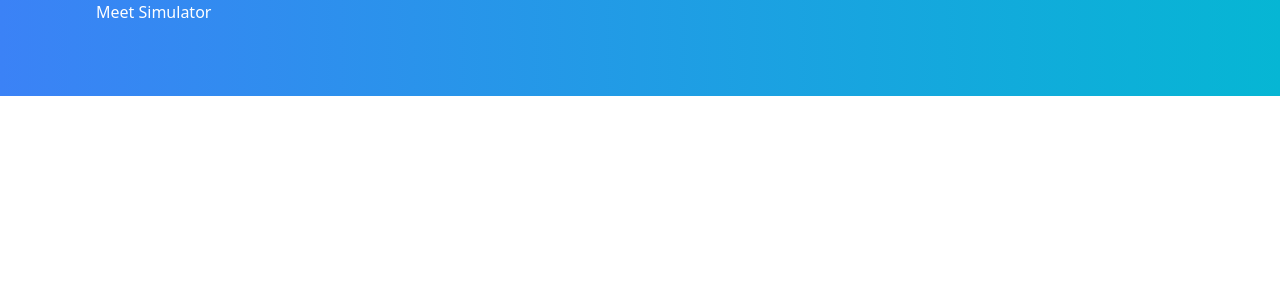
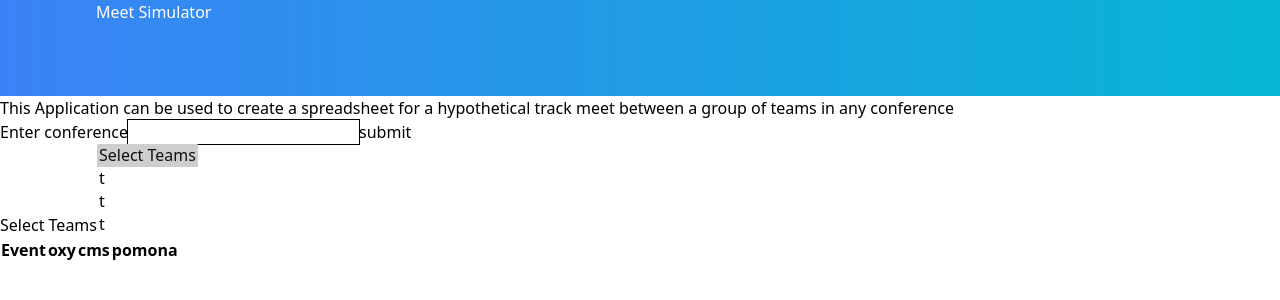
Before and after one commit to jsheh67/meetPredictorV2, a React (Create React App) app in the folder frontend/: page / in a window 1280 px wide. Shown: the top 300 px of the page. Built offline with nearby package versions, Linux system fonts and the light colour scheme.

Commit message:
setting things up, will get some dummy data for rendering of table

```diff
--- a/frontend/src/App.js
+++ b/frontend/src/App.js
@@ -1,11 +1,20 @@
+
+import './App.css';
+import Description from './components/Description';
+import ConfSearch from './components/ConfSearch';
+import TeamFilter from './components/TeamFilter';
 import Header from './components/Header';
-import './App.css';
+import ResultTable from './components/ResultTable';
 
 function App() {
   return (
-    <div className="App">
-      <header className="App-header">
+    <div className="App" >
+      <header className="App-header ">
         <Header />
+        <Description />
+        <ConfSearch />
+        <TeamFilter />
+        <ResultTable />
 
 
       </header>
--- a/frontend/src/components/ConfSearch.js
+++ b/frontend/src/components/ConfSearch.js
@@ -1,4 +1,12 @@
 function ConfSearch(){
+
+    return(
+        <div className="container">
+            <label htmlFor="conf"> Enter conference</label>
+            <input className="outline outline-1 outline-black"id="conf" type="text"></input>
+            <button> submit </button>
+        </div>
+    )
 
 }
 export default ConfSearch;
--- /dev/null
+++ b/frontend/src/components/Description.js
@@ -0,0 +1,11 @@
+function Description(){
+
+    return(
+        <div className="container mx-auto">
+            <p> This Application can be used to create a spreadsheet
+                for a hypothetical track meet between a group of teams in any conference
+            </p>
+        </div>
+    )
+}
+export default Description;
--- a/frontend/src/components/ResultTable.js
+++ b/frontend/src/components/ResultTable.js
@@ -1,4 +1,23 @@
 function ResultTable(){
+
+    const teams=["oxy","cms","pomona"];
+
+    const teamHeaderFactory=()=>{
+        return( teams.map(t=>{
+            return (
+                <th> {t}</th>
+            )
+        }))
+    }
+
+    return(
+        <table>
+            <tr>
+                <th>Event</th>
+                {teamHeaderFactory()}
+            </tr>
+        </table>
+    )
 
 }
 export default ResultTable;
--- a/frontend/src/components/TeamFilter.js
+++ b/frontend/src/components/TeamFilter.js
@@ -1,4 +1,25 @@
 function TeamFilter(){
+
+    const teams=["lmu","ucla","wsu","uw"];
+
+    const teamFactory=()=>{
+        return (teams.map(t=>{
+            return(
+                <option value={t}>t</option>
+            )
+        }))
+    }
+
+    return(
+
+        <div className="container">
+            <label htmlFor="filter-teams">Select Teams</label>
+            <select id="filter-teams" multiple>
+                <option selected>Select Teams</option>
+                {teamFactory()}
+            </select>
+        </div>
+    )
 
 }
 export default TeamFilter;
```
